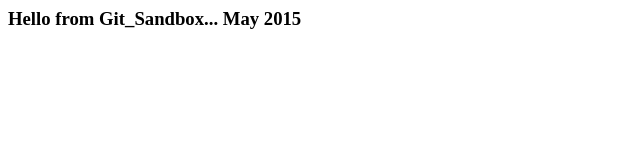
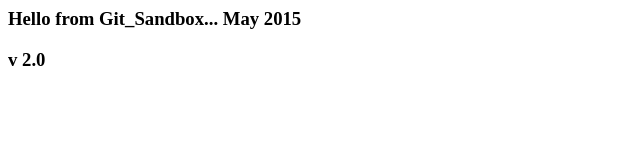
Before and after one commit to codetojoy/Git_Sandbox, a plain HTML site: page index.html in a window 1280 px wide. Shown: the full height of the page, 0-640 px from the left. Drawn offline with Linux system fonts and the light colour scheme.

Commit message:
update index.html test

```diff
--- a/index.html
+++ b/index.html
@@ -1,5 +1,6 @@
 <html>
 <body>
 <h3>Hello from Git_Sandbox... May 2015</h3>
+<h3>v 2.0</h3>
 </body>
 </html>
```
